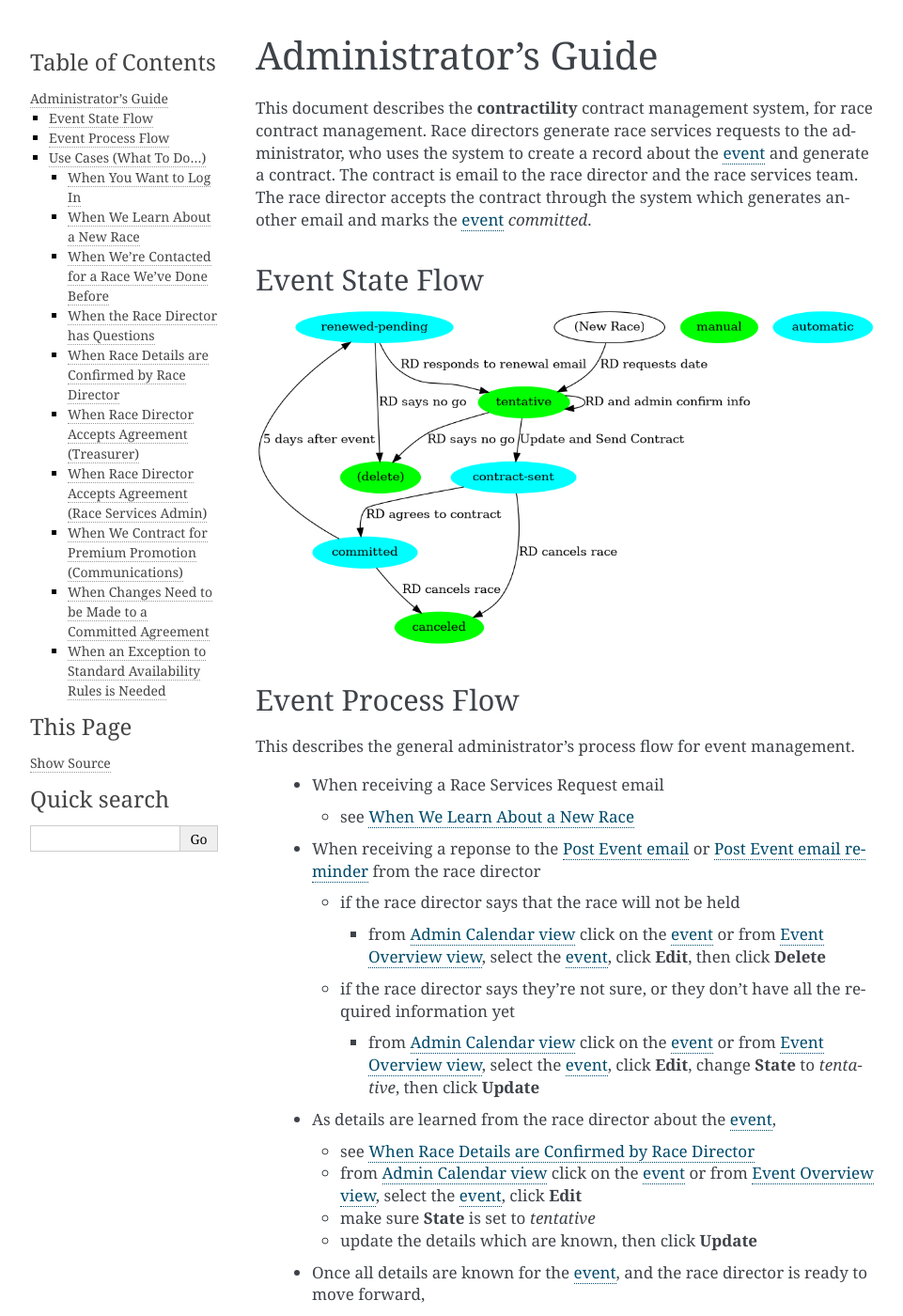
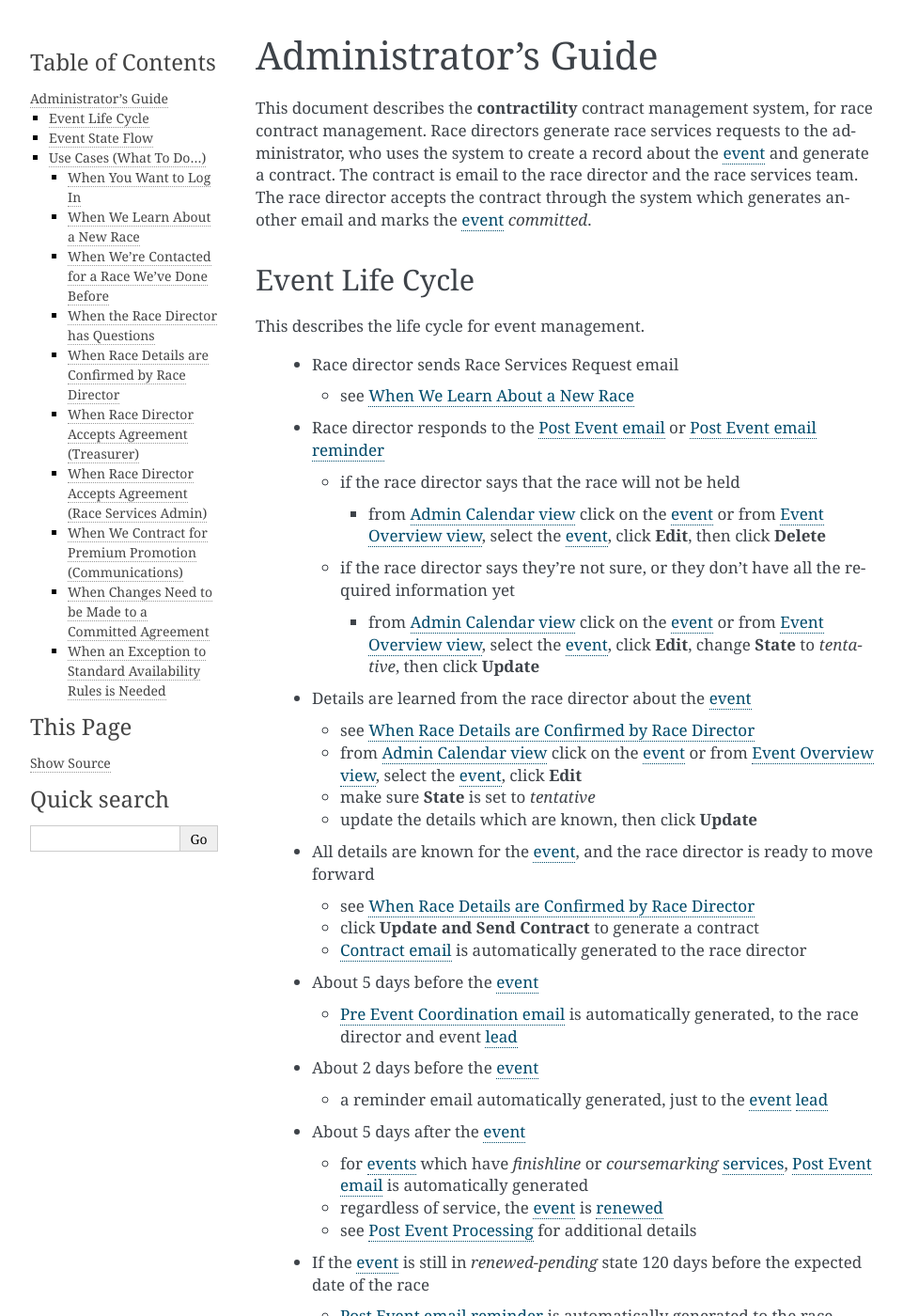
Before and after one commit to louking/contracts, a Sphinx documentation site: the page built from docs/contract-admin-guide.rst, in a window 1280 px wide and 1400 px high. Shown: the whole window at 94% size, without its empty margins (148-1109 px from the left). Built offline with Sphinx 7.4.7, drawn with Linux system fonts in a browser that asks for light colours; some of the changed lines change nothing that is shown; some of the changed text lies outside the part shown.

Commit message:
docs: tweaks, and flip state flow and life cycle

```diff
--- a/docs/contract-admin-guide.rst
+++ b/docs/contract-admin-guide.rst
@@ -11,6 +11,71 @@ directors generate race services requests to the administrator, who uses the sys
 the :term:`event` and generate a contract. The contract is email to the race director and the race services team.
 The race director accepts the contract through the system which generates another email and marks the
 :term:`event` *committed*.
+
+
+.. _event-life-cycle:
+
+Event Life Cycle
+======================
+
+This describes the life cycle for event management.
+
+   * Race director sends Race Services Request email
+
+     * see :ref:`contact-new-race`
+
+   * Race director responds to the :ref:`post-event-email` or :ref:`post-event-email-reminder`
+
+     * if the race director says that the race will not be held
+
+       * from :ref:`admin-calendar-view` click on the :term:`event` or from :ref:`event-overview-view`,
+         select the :term:`event`, click **Edit**, then click **Delete**
+
+     * if the race director says they're not sure, or they don't have all the required information yet
+
+       * from :ref:`admin-calendar-view` click on the :term:`event` or from :ref:`event-overview-view`,
+         select the :term:`event`, click **Edit**, change **State** to *tentative*,
+         then click **Update**
+
+   * Details are learned from the race director about the :term:`event`
+
+     * see :ref:`race-details-confirmed`
+     * from :ref:`admin-calendar-view` click on the :term:`event` or from :ref:`event-overview-view`,
+       select the :term:`event`, click **Edit**
+     * make sure **State** is set to *tentative*
+     * update the details which are known, then click **Update**
+
+   * All details are known for the :term:`event`, and the race director is ready to move forward
+
+     * see :ref:`race-details-confirmed`
+     * click **Update and Send Contract** to generate a contract
+     * :ref:`contract-email` is automatically generated to the race director
+
+   * About 5 days before the :term:`event`
+
+     * :ref:`pre-event-coordination-email` is automatically generated, to the race director and event :term:`lead`
+
+   * About 2 days before the :term:`event`
+
+     * a reminder email automatically generated, just to the :term:`event` :term:`lead`
+
+   * About 5 days after the :term:`event`
+
+     * for :term:`events <event>` which have *finishline* or *coursemarking* :term:`services <service>`,
+       :ref:`post-event-email` is automatically generated
+     * regardless of service, the :term:`event` is :term:`renewed <renew>`
+     * see :ref:`post-event-processing` for additional details
+
+   * If the :term:`event` is still in *renewed-pending* state 120 days before the expected date of the race
+
+     * :ref:`post-event-email-reminder` is automatically generated to the race director
+
+   * If the :term:`event` is still in *renewed-pending* state 30 days before the expected date of the race
+
+     * admin should delete the event manually
+     * from :ref:`admin-calendar-view` click on the :term:`event` or from
+       :ref:`event-overview-view`, select the :term:`event`, click **Edit** to get to the :ref:`edit-event-view`,
+       then click **Delete**
 
 
 .. _event-state-flow:
@@ -42,72 +107,6 @@ Event State Flow
       "manual" [color=green, style=filled]
       "automatic" [color=cyan, style=filled]
    }
-
-
-.. _automation-flow:
-
-Event Process Flow
-======================
-
-This describes the general administrator's process flow for event management.
-
-   * When receiving a Race Services Request email
-
-     * see :ref:`contact-new-race`
-
-   * When receiving a reponse to the :ref:`post-event-email` or :ref:`post-event-email-reminder`
-     from the race director
-
-     * if the race director says that the race will not be held
-
-       * from :ref:`admin-calendar-view` click on the :term:`event` or from :ref:`event-overview-view`,
-         select the :term:`event`, click **Edit**, then click **Delete**
-
-     * if the race director says they're not sure, or they don't have all the required information yet
-
-       * from :ref:`admin-calendar-view` click on the :term:`event` or from :ref:`event-overview-view`,
-         select the :term:`event`, click **Edit**, change **State** to *tentative*,
-         then click **Update**
-
-   * As details are learned from the race director about the :term:`event`,
-
-     * see :ref:`race-details-confirmed`
-     * from :ref:`admin-calendar-view` click on the :term:`event` or from :ref:`event-overview-view`,
-       select the :term:`event`, click **Edit**
-     * make sure **State** is set to *tentative*
-     * update the details which are known, then click **Update**
-
-   * Once all details are known for the :term:`event`, and the race director is ready to move forward,
-
-     * see :ref:`race-details-confirmed`
-     * click **Update and Send Contract** to generate a contract
-     * :ref:`contract-email` is automatically generated to the race director
-
-   * About 5 days before the :term:`event`
-
-     * :ref:`pre-event-coordination-email` is automatically generated, to the race director and event :term:`lead`
-
-   * About 2 days before the :term:`event`
-
-     * a reminder email automatically generate, just to the :term:`event` :term:`lead`
-
-   * About 5 days after the :term:`event`
-
-     * for :term:`events <event>` which have *finishline* or *coursemarking* :term:`services <service>`,
-       :ref:`post-event-email` is automatically generated
-     * regardless of service, the :term:`event` is :term:`renewed <renew>`
-     * see :ref:`post-event-processing` for additional details
-
-   * If the :term:`event` is still in *renewed-pending* state 120 days before the expected date of the race
-
-     * :ref:`post-event-email-reminder` is automatically generated to the race director
-
-   * If the :term:`event` is still in *renewed-pending* state 30 days before the expected date of the race
-
-     * admin should delete the event manually
-     * from :ref:`admin-calendar-view` click on the :term:`event` or from
-       :ref:`event-overview-view`, select the :term:`event`, click **Edit** to get to the :ref:`edit-event-view`,
-       then click **Delete**
 
 
 .. _use-cases:
```
